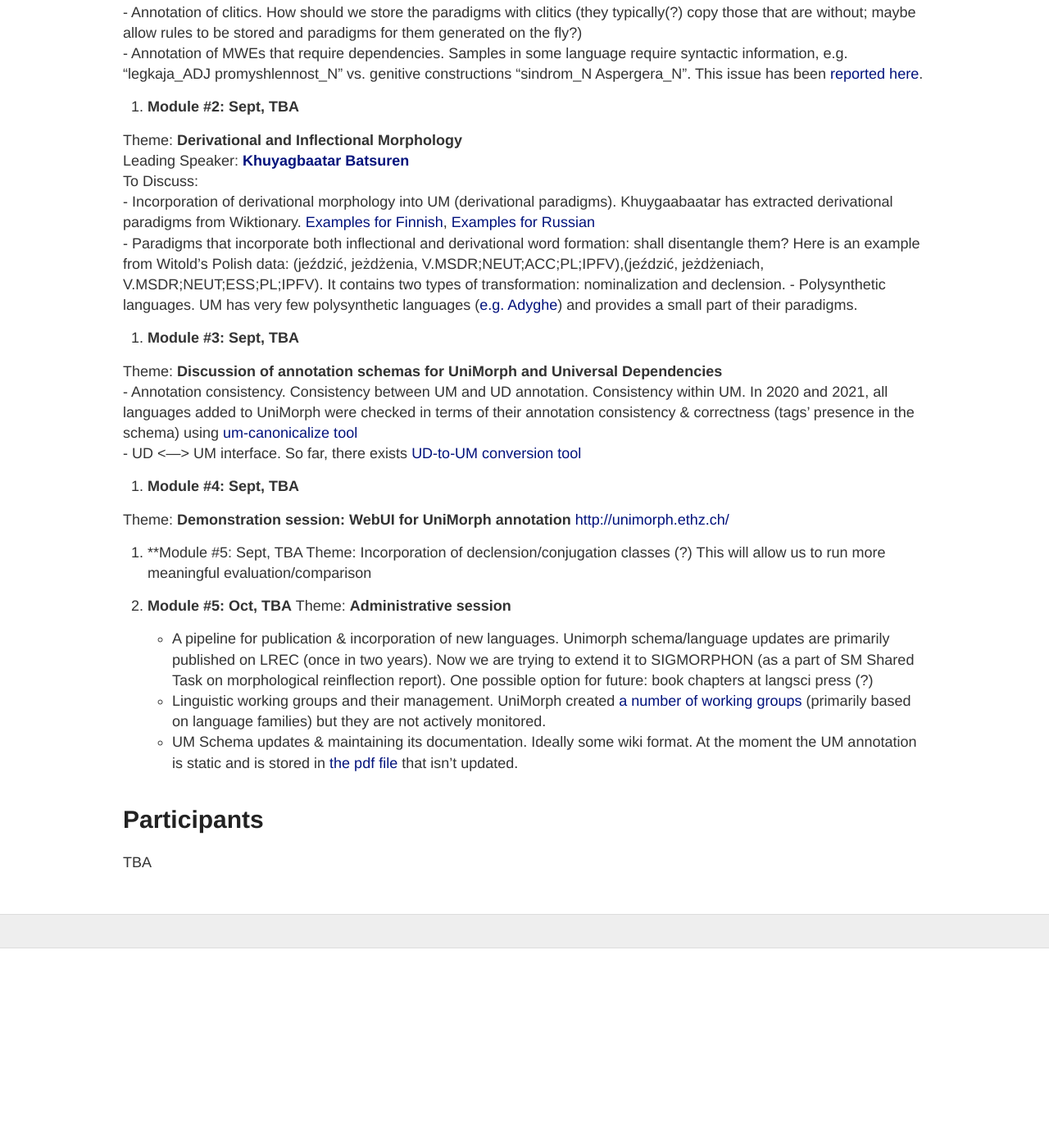
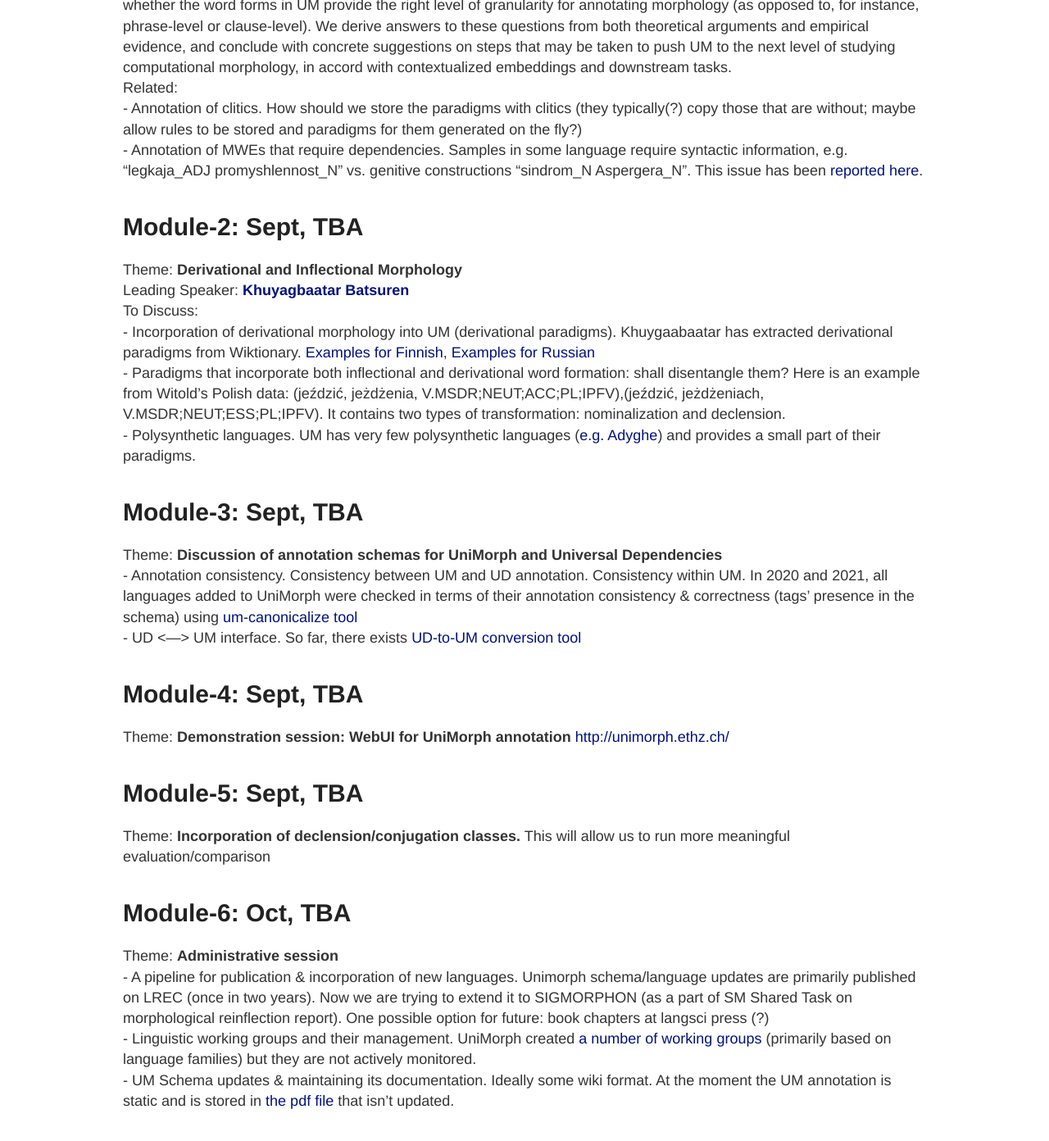
Before and after one commit to unimorph/unimorph.github.io, a Jekyll site: the page built from unimorph-2021.md, in a window 1280 px wide and 1400 px high, scrolled down 1219 px. Shown: the top 1392 px of the window at 82% size. Built offline with Jekyll 4.4.1, drawn with Linux system fonts in a browser that asks for light colours; before the commit the page ends 2376 px from its top, so only the background shows below that; some of the changed lines change nothing that is shown; some of the changed text lies outside the part shown.

Commit message:
Update unimorph-2021.md

```diff
--- a/unimorph-2021.md
+++ b/unimorph-2021.md
@@ -28,7 +28,7 @@
 
 We propose using Jamboard during the seminar: [https://jamboard.google.com/d/1EVw2bq7Toff6C6yGwUm-XOTdyAzX8TpWeYU9YL7_00I/edit?usp=sharing](https://jamboard.google.com/d/1EVw2bq7Toff6C6yGwUm-XOTdyAzX8TpWeYU9YL7_00I/edit?usp=sharing)
 
-1. **Module #1: Aug, 16th 1pm--3pm UTC** (9am--11am EDT; 3pm--5pm Zurich; 4pm --6pm Haifa; 9pm--11pm Ulaanbaatar; 11pm--01am, Aug17th Melbourne).
+# Module-1:  Aug, 16th 1pm--3pm UTC (9am--11am EDT; 3pm--5pm Zurich; 4pm --6pm Haifa; 9pm--11pm Ulaanbaatar; 11pm--01am, Aug17th Melbourne).
 
  Theme: **Word forms, phrases, or clauses in UniMorph: what level of granularity do we need?**
  Leading Speaker: **[Reut Tsarfaty](https://nlp.biu.ac.il/~rtsarfaty/onlp)**
@@ -38,7 +38,7 @@
     - Annotation of clitics. How should we store the paradigms with clitics (they typically(?) copy those that are without; maybe allow rules to be stored and paradigms for them generated on the fly?)
     - Annotation of MWEs that require dependencies. Samples in some language require syntactic information, e.g. "legkaja_ADJ promyshlennost_N"  vs. genitive constructions "sindrom_N Aspergera_N". This issue has been [reported here](https://aclanthology.org/K19-1014/).
 
-2. **Module #2: Sept, TBA**
+# Module-2: Sept, TBA
 
 Theme: **Derivational and Inflectional Morphology**
 Leading Speaker: **[Khuyagbaatar Batsuren](https://scholar.google.it/citations?user=JsMdM8oAAAAJ&hl=en)**
@@ -47,20 +47,21 @@
     - Paradigms that incorporate both inflectional and derivational word formation: shall disentangle them? Here is an example from Witold's Polish data: (jeździć, jeżdżenia, V.MSDR;NEUT;ACC;PL;IPFV),(jeździć, jeżdżeniach, V.MSDR;NEUT;ESS;PL;IPFV). It contains two types of transformation: nominalization and declension.
     - Polysynthetic languages. UM has very few polysynthetic languages ([e.g. Adyghe](https://github.com/unimorph/ady)) and provides a small part of their paradigms.
 
-3. **Module #3: Sept, TBA**
+# Module-3: Sept, TBA
 
 Theme: **Discussion of annotation schemas for UniMorph and Universal Dependencies**
     - Annotation consistency. Consistency between UM and UD annotation. Consistency within UM. In 2020 and 2021, all languages added to UniMorph were checked in terms of their annotation consistency & correctness (tags' presence in the schema) using [um-canonicalize tool](https://github.com/unimorph/um-canonicalize)
     - UD <---> UM interface. So far, there exists [UD-to-UM conversion tool](https://github.com/unimorph/ud-compatibility)
 
-4. **Module #4: Sept, TBA**
+# Module-4: Sept, TBA
 
 Theme: **Demonstration session:  WebUI for UniMorph annotation** [http://unimorph.ethz.ch/](http://unimorph.ethz.ch/)
 
-5. **Module #5: Sept, TBA
-Theme:  Incorporation of declension/conjugation classes (?) This will allow us to run more meaningful evaluation/comparison
+# Module-5: Sept, TBA
+Theme:  **Incorporation of declension/conjugation classes.** This will allow us to run more meaningful evaluation/comparison
 
-6. **Module #5: Oct, TBA**
+# Module-6: Oct, TBA
+
 Theme: **Administrative session**
     - A pipeline for publication & incorporation of new languages. Unimorph schema/language updates are primarily published on LREC (once in two years). Now we are trying to extend it to SIGMORPHON (as a part of SM Shared Task on morphological reinflection report). One possible option for future: book chapters at langsci press (?)
     - Linguistic working groups and their management. UniMorph created [a number of working groups](https://docs.google.com/spreadsheets/d/1OA3m_kTnhYMZK762x1SiWy7wMSijxtTfAyDXB9V3wGY/edit#gid=977915123) (primarily based on language families) but they are not actively monitored.
```
